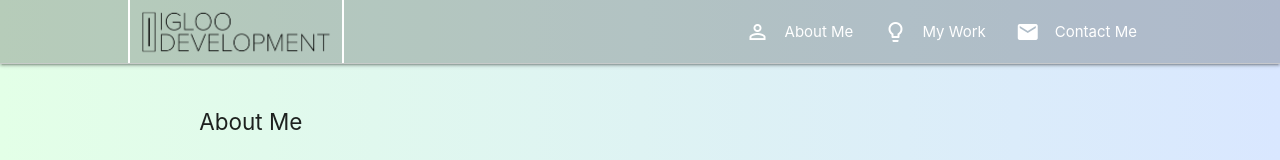
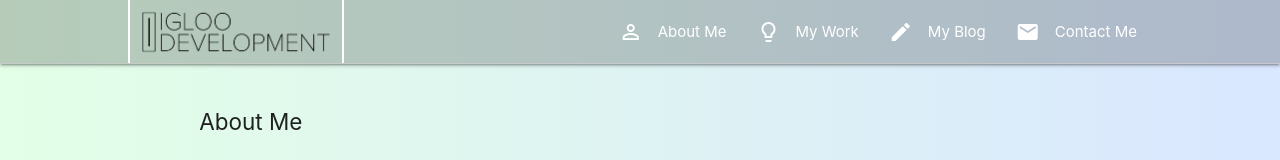
Before and after one commit to igloo1505/Portfolio_Revised, a React (Create React App) app in the folder client/: page / in a window 1280 px wide. Shown: the top 160 px of the page. Built offline with nearby package versions, Linux system fonts and the light colour scheme.

Commit message:
added blog link

```diff
--- a/client/src/components/Navbar.js
+++ b/client/src/components/Navbar.js
@@ -28,6 +28,11 @@ const Navbar = (props) => {
               <Link to="/portfolio">
                 <i className="material-icons left">lightbulb_outline</i>My Work
               </Link>
+            </li>
+            <li>
+              <a href="https://one-hundred-days-blog.herokuapp.com/">
+                <i className="material-icons left">create</i>My Blog
+              </a>
             </li>
             <li>
               <Link to="/contact">
--- a/client/src/index.css
+++ b/client/src/index.css
@@ -21,6 +21,7 @@
   top: 0;
   min-height: 100vh;
   width: 100vw;
+  overflow: hidden
 }
 
 .formRow {
```
